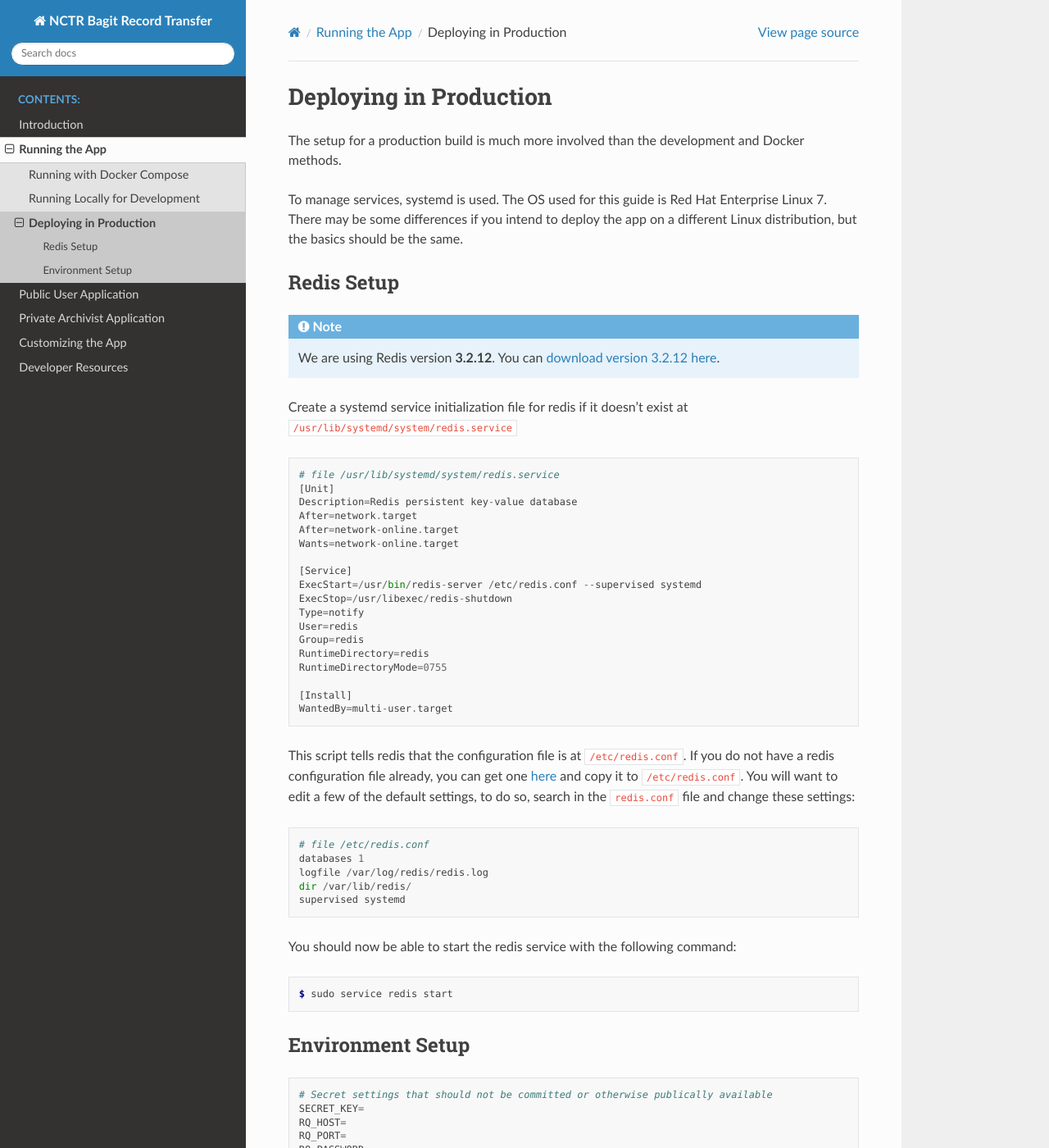
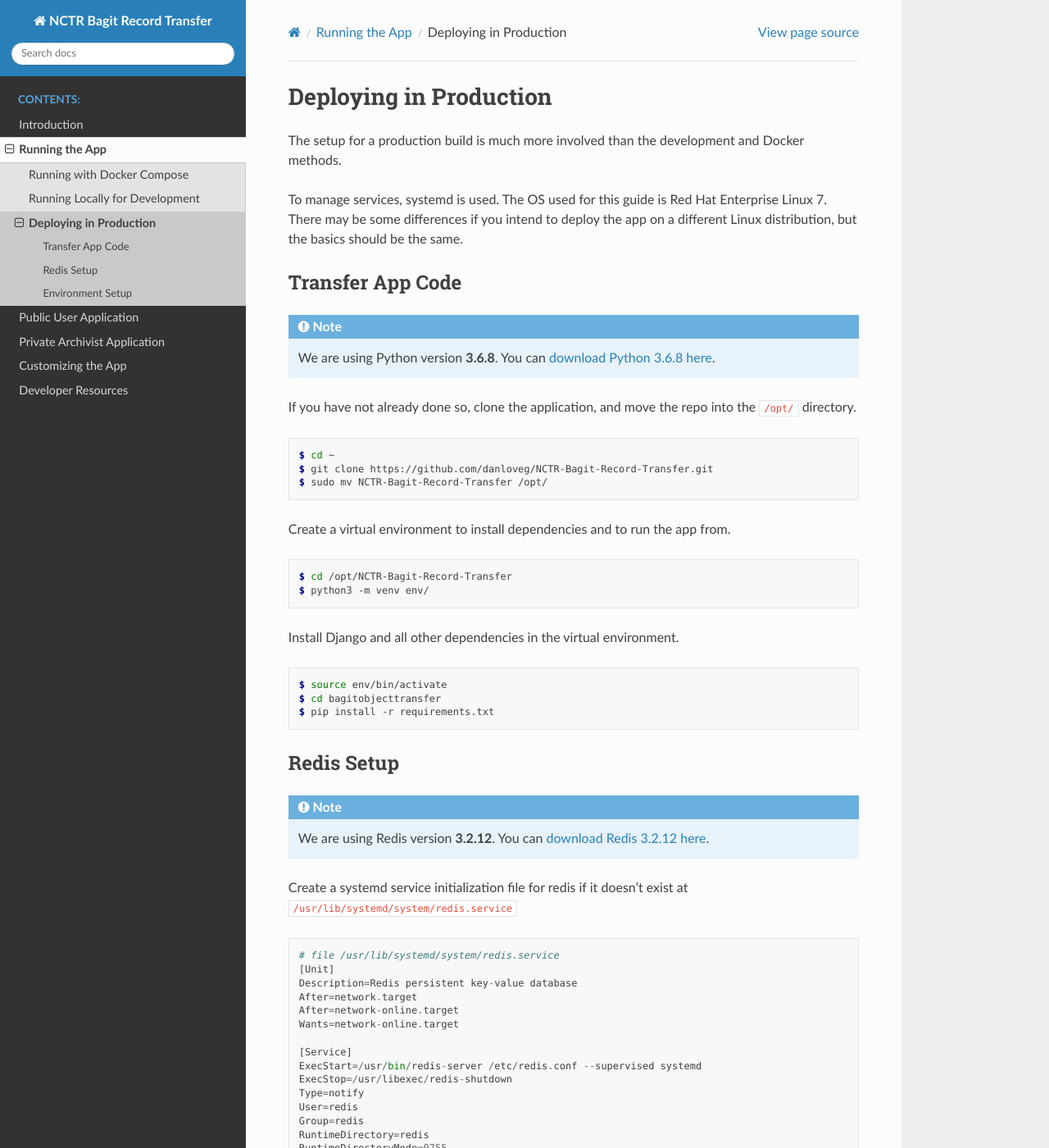
Before and after one commit to NationalCentreTruthReconciliation/Secure-Record-Transfer, a Sphinx documentation site: the page built from docs/running/production.rst, in a window 1280 px wide and 1400 px high. Shown: the whole window at 82% size. Built offline with Sphinx 7.4.7 and the Read the Docs theme 2.0.0, drawn with Linux system fonts in a browser that asks for light colours.

Commit message:
Add code download setup

```diff
--- a/docs/running/production.rst
+++ b/docs/running/production.rst
@@ -7,13 +7,49 @@ To manage services, systemd is used. The OS used for this guide is Red Hat Enter
 may be some differences if you intend to deploy the app on a different Linux distribution, but the
 basics should be the same.
 
+Transfer App Code
+#################
+
+.. note::
+
+    We are using Python version **3.6.8**. You can
+    `download Python 3.6.8 here <https://www.python.org/downloads/release/python-368/>`_.
+
+
+If you have not already done so, clone the application, and move the repo into the :code:`/opt/`
+directory.
+
+.. code-block:: console
+
+    $ cd ~
+    $ git clone https://github.com/danloveg/NCTR-Bagit-Record-Transfer.git
+    $ sudo mv NCTR-Bagit-Record-Transfer /opt/
+
+
+Create a virtual environment to install dependencies and to run the app from.
+
+.. code-block:: console
+
+    $ cd /opt/NCTR-Bagit-Record-Transfer
+    $ python3 -m venv env/
+
+
+Install Django and all other dependencies in the virtual environment.
+
+.. code-block:: console
+
+    $ source env/bin/activate
+    $ cd bagitobjecttransfer
+    $ pip install -r requirements.txt
+
+
 Redis Setup
 ###########
 
 .. note::
 
     We are using Redis version **3.2.12**. You can
-    `download version 3.2.12 here <http://download.redis.io/releases/redis-3.2.12.tar.gz>`_.
+    `download Redis 3.2.12 here <http://download.redis.io/releases/redis-3.2.12.tar.gz>`_.
 
 
 Create a systemd service initialization file for redis if it doesn't exist at
```
